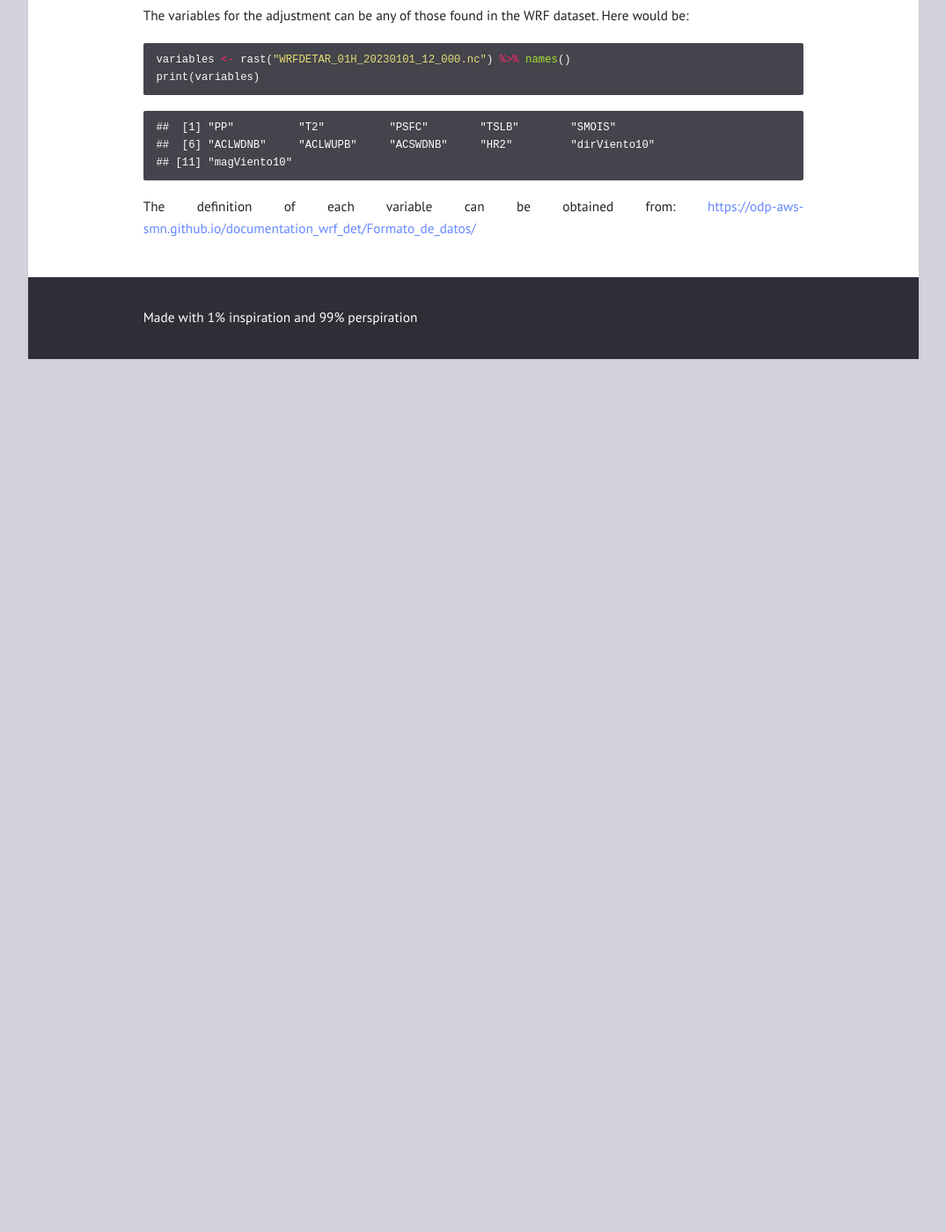
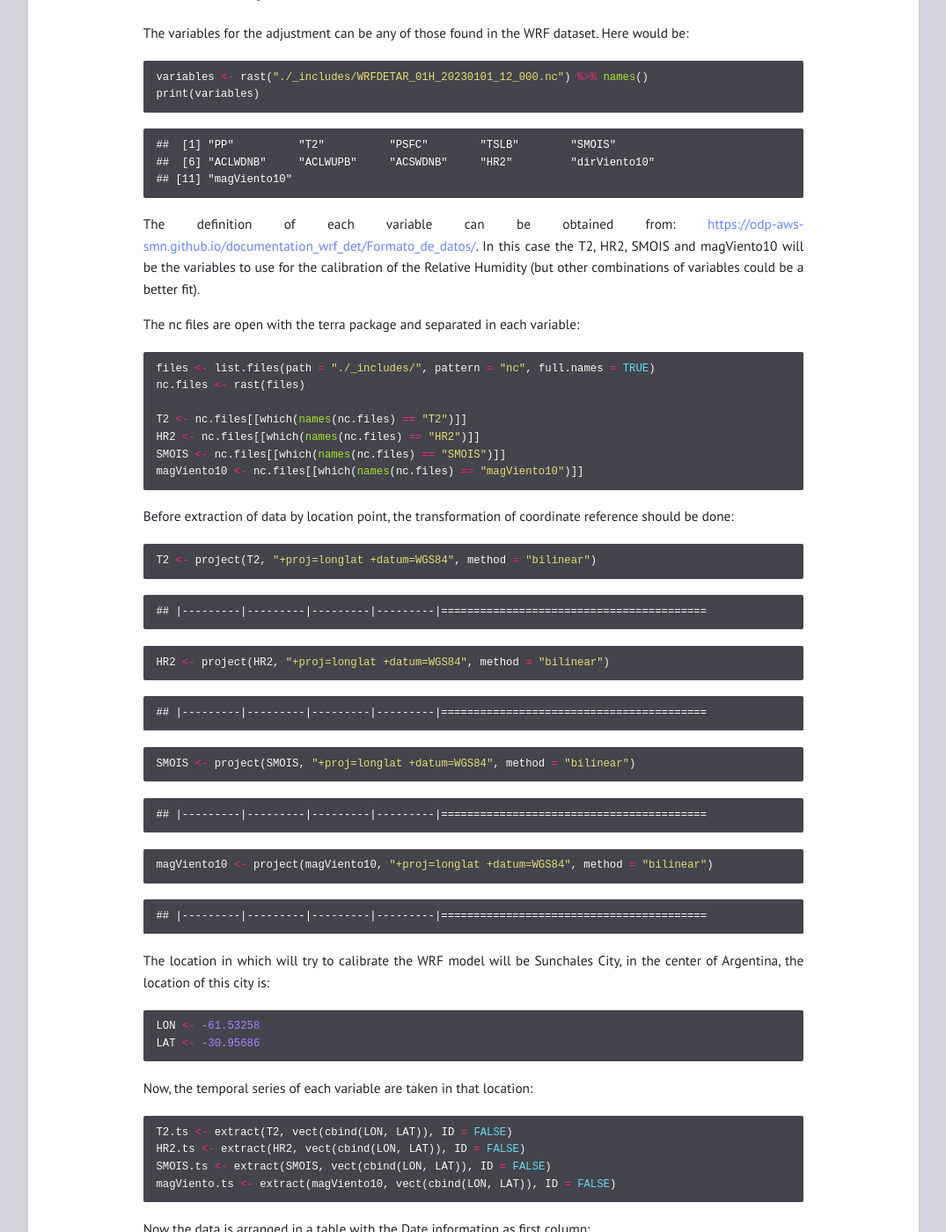
Before and after one commit to Gonzalo1985/CodeTipsHub, a Jekyll site: the page built from Page04_awswrfsmn.md, in a window 1280 px wide and 1400 px high, scrolled down 1176 px. Shown: the whole window at 88% size, without its empty margins (102-1177 px from the left). Built offline with Jekyll 4.4.1, drawn with Linux system fonts in a browser that asks for light colours; before the commit the page ends 1584 px from its top, so only the background shows below that; some of the changed text lies outside the part shown.

Commit message:
Post updated

````diff
--- a/Page04_awswrfsmn.md
+++ b/Page04_awswrfsmn.md
@@ -67,7 +68,7 @@ The variables for the adjustment can be any of those found in the WRF
 dataset. Here would be:
 
 ``` r
-variables <- rast("WRFDETAR_01H_20230101_12_000.nc") %>% names()
+variables <- rast("./_includes/WRFDETAR_01H_20230101_12_000.nc") %>% names()
 print(variables)
 ```
 
@@ -76,9 +77,96 @@ print(variables)
     ## [11] "magViento10"
 
 The definition of each variable can be obtained from:
-<https://odp-aws-smn.github.io/documentation_wrf_det/Formato_de_datos/>
+<https://odp-aws-smn.github.io/documentation_wrf_det/Formato_de_datos/>.
+In this case the T2, HR2, SMOIS and magViento10 will be the variables to
+use for the calibration of the Relative Humidity (but other combinations
+of variables could be a better fit).
 
-<!-- There is no limit on which variables to take, they could be more or less depending on what the user wants. -->
+The nc files are open with the terra package and separated in each
+variable:
+
+``` r
+files <- list.files(path = "./_includes/", pattern = "nc", full.names = TRUE)
+nc.files <- rast(files)
+
+T2 <- nc.files[[which(names(nc.files) == "T2")]]
+HR2 <- nc.files[[which(names(nc.files) == "HR2")]]
+SMOIS <- nc.files[[which(names(nc.files) == "SMOIS")]]
+magViento10 <- nc.files[[which(names(nc.files) == "magViento10")]]
+```
+
+Before extraction of data by location point, the transformation of
+coordinate reference should be done:
+
+``` r
+T2 <- project(T2, "+proj=longlat +datum=WGS84", method = "bilinear")
+```
+
+    ## |---------|---------|---------|---------|=========================================
+
+``` r
+HR2 <- project(HR2, "+proj=longlat +datum=WGS84", method = "bilinear")
+```
+
+    ## |---------|---------|---------|---------|=========================================
+
+``` r
+SMOIS <- project(SMOIS, "+proj=longlat +datum=WGS84", method = "bilinear")
+```
+
+    ## |---------|---------|---------|---------|=========================================
+
+``` r
+magViento10 <- project(magViento10, "+proj=longlat +datum=WGS84", method = "bilinear")
+```
+
+    ## |---------|---------|---------|---------|=========================================
+
+The location in which will try to calibrate the WRF model will be
+Sunchales City, in the center of Argentina, the location of this city
+is:
+
+``` r
+LON <- -61.53258
+LAT <- -30.95686
+```
+
+Now, the temporal series of each variable are taken in that location:
+
+``` r
+T2.ts <- extract(T2, vect(cbind(LON, LAT)), ID = FALSE)
+HR2.ts <- extract(HR2, vect(cbind(LON, LAT)), ID = FALSE)
+SMOIS.ts <- extract(SMOIS, vect(cbind(LON, LAT)), ID = FALSE)
+magViento.ts <- extract(magViento10, vect(cbind(LON, LAT)), ID = FALSE)
+```
+
+Now the data is arranged in a table with the Date information as first
+column:
+
+``` r
+data.table <- tibble(Date = time(T2),
+                     T2.wrf = t(T2.ts),
+                     HR2.wrf = t(HR2.ts),
+                     SMOIS.wrf = t(SMOIS.ts),
+                     magViento.wrf = t(magViento.ts))
+data.table
+```
+
+    ## # A tibble: 146 × 5
+    ##    Date                T2.wrf[,1] HR2.wrf[,1] SMOIS.wrf[,1] magViento.wrf[,1]
+    ##    <dttm>                   <dbl>       <dbl>         <dbl>             <dbl>
+    ##  1 2023-01-01 12:00:00       24.5        58.2         0.139              1.96
+    ##  2 2023-01-01 13:00:00       28.9        35.5         0.139              2.86
+    ##  3 2023-01-01 14:00:00       30.8        29.1         0.139              2.81
+    ##  4 2023-01-01 15:00:00       31.7        25.8         0.139              1.58
+    ##  5 2023-01-01 16:00:00       31.3        30.2         0.139              8.18
+    ##  6 2023-01-01 17:00:00       29.4        34.5         0.139              7.26
+    ##  7 2023-01-01 18:00:00       26.5        46.7         0.139              9.41
+    ##  8 2023-01-01 19:00:00       28.0        41.3         0.139              7.19
+    ##  9 2023-01-01 20:00:00       25.3        58.9         0.142              4.29
+    ## 10 2023-01-01 21:00:00       26.9        45.9         0.142              2.83
+    ## # ℹ 136 more rows
+
 <!-- ## Definition of parameters of the Multiple Linear Regression -->
 <!-- The data now will be trained with the 2015-01-01 to 2016-12-31 period using 'multiple.guidance' function with the *predictors.variables* vector: -->
 <!-- ```{r} -->
````
Also changed, not shown: other parts of Page04_awswrfsmn.md (+1 -0 lines).
